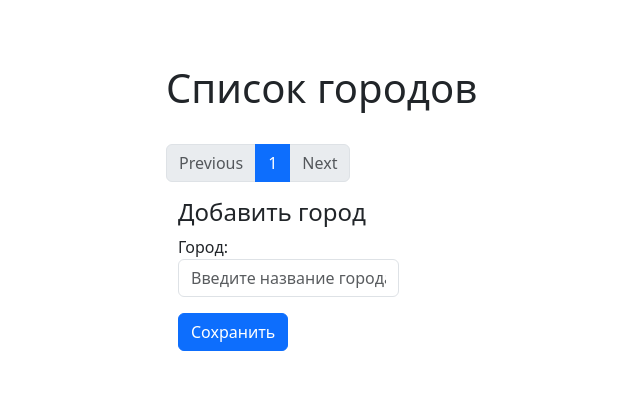
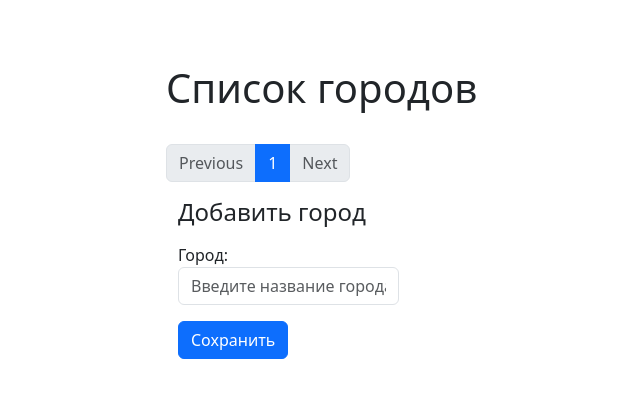
Before and after one commit to RuslanGafurov/RouteFinder, a Django app: page /cities/ in a window 1280 px wide. Shown: the part 57-455 px from the top of the page, without its empty margins (106-746 px from the left). Run offline with Django 4.2, Linux system fonts and the light colour scheme; data that the repository does not hold is empty.

Commit message:
Minor edits

```diff
--- a/templates/form.html
+++ b/templates/form.html
@@ -1,13 +1,12 @@
 <div class="row">
-    <div class="col-md-4">
+    <div class="col-md-4 my-2">
+
         <form action="{{ action }}" method="post"> {% csrf_token %}
-
             {{ form.as_p }}
-
             <button type="submit" class="btn btn-primary">
                 {{ button }}
             </button>
+        </form>
 
-        </form>
     </div>
 </div>
```
